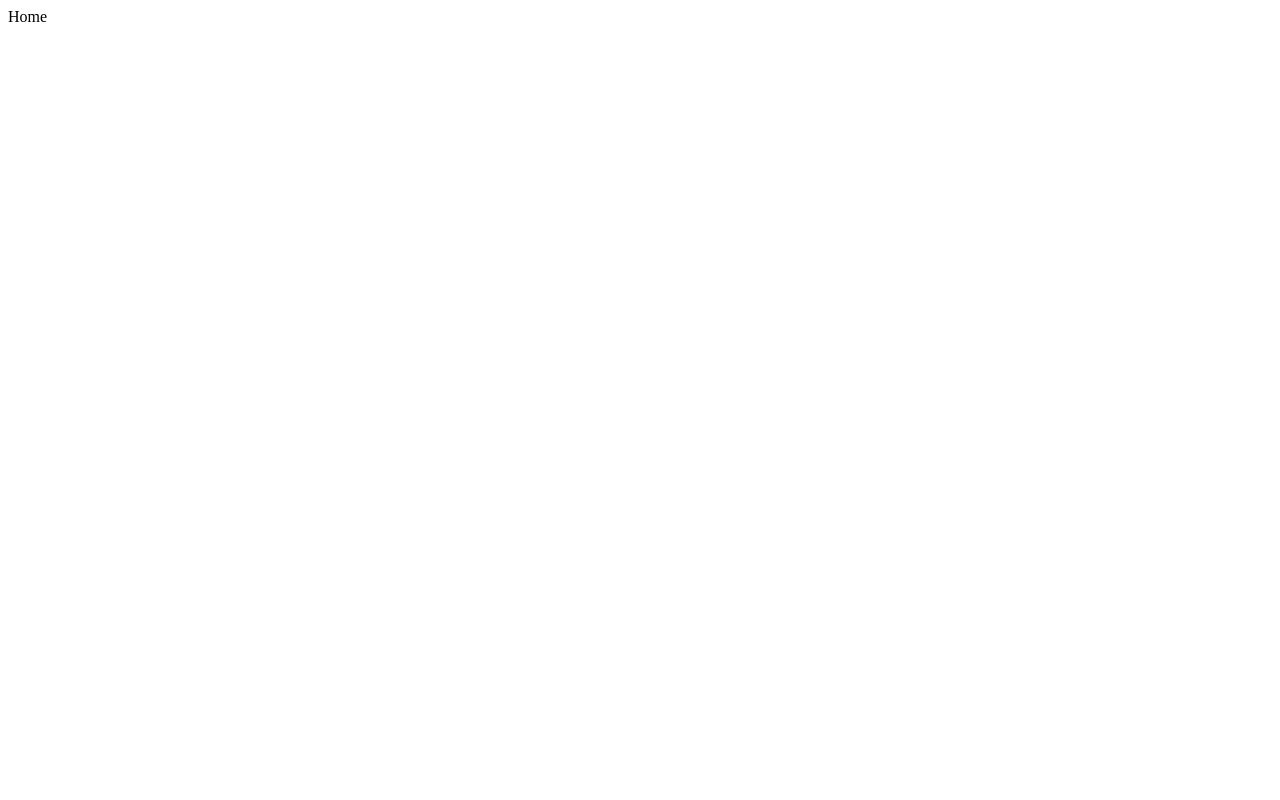
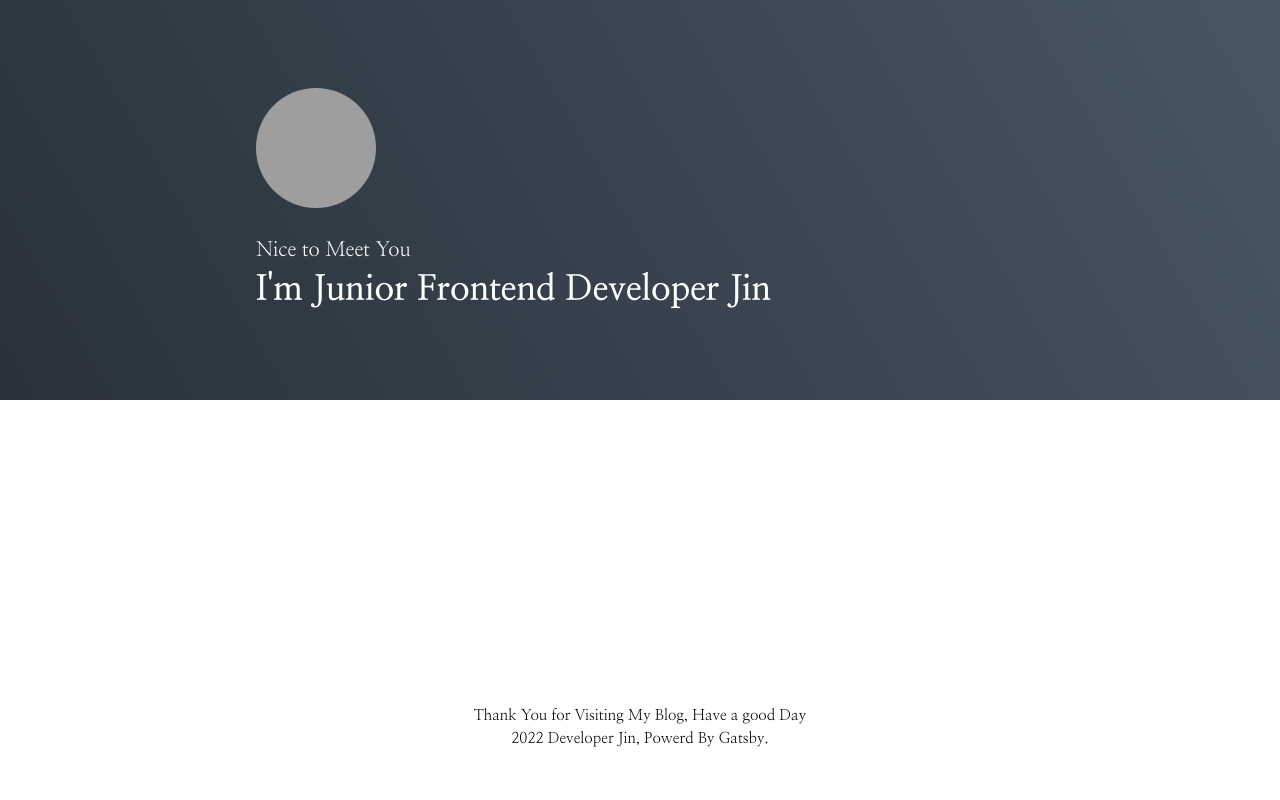
Before and after one commit to hyejin28/development-blog, a Gatsby site: page / in a window 1280 px wide. Built offline with nearby package versions, Linux system fonts and the light colour scheme; Gatsby itself is replaced by a stand-in of ours; grey boxes are pictures that could not be loaded.

Commit message:
develop main

```diff
--- a/package.json
+++ b/package.json
@@ -5,6 +5,8 @@
   "version": "0.1.0",
   "author": "Kyle Mathews <mathews.kyle@gmail.com>",
   "dependencies": {
+    "@emotion/react": "^11.10.4",
+    "@emotion/styled": "^11.10.4",
     "@typescript-eslint/eslint-plugin": "^5.22.0",
     "eslint": "^8.14.0",
     "eslint-config-prettier": "^8.5.0",
--- /dev/null
+++ b/src/components/Common/Footer.tsx
@@ -0,0 +1,25 @@
+//페이지 하단 푸터
+
+import React, { FunctionComponent } from "react";
+import styled from "@emotion/styled";
+
+const FooterWrapper = styled.div`
+    display: grid;
+    place-items: center;
+    margin-top: auto;
+    padding: 50px 0;
+    font-size: 15px;
+    text-align: center;
+    line-height: 1.5;
+`
+
+const Footer: FunctionComponent = function() {
+    return(
+        <FooterWrapper>
+            Thank You for Visiting My Blog, Have a good Day
+            <br /> 2022 Developer Jin, Powerd By Gatsby.
+        </FooterWrapper>
+    )
+}
+
+export default Footer
--- /dev/null
+++ b/src/components/Common/GlobalStyle.tsx
@@ -0,0 +1,33 @@
+//전역 스타일
+import React, { FunctionComponent } from "react";
+import { css, Global } from "@emotion/react";
+
+const defaultStyle = css`
+    @import url('https://fonts.googleapis.com/css2?family=Nanum+Myeongjo:wght@400;700;800&display=swap');
+
+    * {
+        padding: 0;
+        margin: 0;
+        box-sizing: border-box;
+        font-family: 'Nanum Myeongjo', serif;
+    }
+
+    html,
+    body,
+    #___gatsby {
+        height: 100%
+    }
+
+    a,
+    a:hover {
+        color: inherit;
+        text-decoration: none;
+        cursor: pointer;
+    }
+`
+
+const GlobalStyle: FunctionComponent = function () {
+    return <Global styles={defaultStyle} />
+}
+
+export default GlobalStyle
--- /dev/null
+++ b/src/components/Main/CategoryList.tsx
@@ -0,0 +1 @@
+//카테고리 목록
--- /dev/null
+++ b/src/components/Main/Introduction.tsx
@@ -0,0 +1,47 @@
+//페이지 상단 소개글
+import React, { FunctionComponent } from "react"
+import styled from "@emotion/styled"
+import ProfileImage from "./ProfileImage"
+
+const Background = styled.div`
+    width: 100%;
+    background-image: linear-gradient(60deg, #29323c 0%, #485563 100%);
+    color: #ffffff;
+`
+
+const Wrapper = styled.div`
+    display: flex;
+    flex-direction: column;
+    justify-content: center;
+    align-items: flex-start;
+    width: 768px;
+    height: 400px;
+    margin: 0 auto;
+`
+
+const SubTitle = styled.div`
+    font-size: 20px;
+    font-weight: 400;
+`
+
+const Title = styled.div`
+    margin-top: 5px;
+    font-size: 35px;
+    font-weight: 700;
+`
+
+const Introduction: FunctionComponent = function() {
+    return(
+        <Background>
+            <Wrapper>
+                <ProfileImage/>
+                <div>
+                    <SubTitle>Nice to Meet You</SubTitle>
+                    <Title>I'm Junior Frontend Developer Jin</Title>
+                </div>
+            </Wrapper>
+        </Background>
+    )
+}
+
+export default Introduction
--- /dev/null
+++ b/src/components/Main/PostItem.tsx
@@ -0,0 +1 @@
+//포스트 아이템
--- /dev/null
+++ b/src/components/Main/PostList.tsx
@@ -0,0 +1 @@
+//여러 포스트 아이템을 묶는 포스트 리스트
--- /dev/null
+++ b/src/components/Main/ProfileImage.tsx
@@ -0,0 +1,19 @@
+//소개글 구역에서 사용할 프로필 이미지
+
+import React, { FunctionComponent } from "react"
+import styled from "@emotion/styled"
+
+const PROFILE_IMAGE_LINK = '<https://avatars.githubusercontent.com/u/85987839?v=4>;'
+
+const ProfileImageWrapper = styled.img`
+    width: 120px;
+    height: 120px;
+    margin-bottom: 30px;
+    border-radius: 50%;
+`
+
+const ProfileImage: FunctionComponent = function() {
+    return <ProfileImageWrapper src={PROFILE_IMAGE_LINK} alt= "Profile Image" />
+}
+
+export default ProfileImage
--- a/src/components/Text.tsx
+++ /dev/null
@@ -1,11 +0,0 @@
-import React, { FunctionComponent } from 'react'
-
-interface TextProps {
-  text: string
-}
-
-const Text: FunctionComponent<TextProps> = function ({ text }) {
-  return <div>{text}</div>
-}
-
-export default Text
--- a/src/pages/index.tsx
+++ b/src/pages/index.tsx
@@ -1,8 +1,23 @@
 import React, { FunctionComponent } from 'react'
-import Text from '../components/Text'
+import styled from '@emotion/styled'
+import GlobalStyle from 'components/Common/GlobalStyle'
+import Footer from 'components/Common/Footer'
+import Introduction from 'components/Main/Introduction'
+
+const Container = styled.div`
+  display: flex;
+  flex-direction: column;
+  height: 100vh;
+`
 
 const IndexPage: FunctionComponent = function () {
-  return <Text text="Home" />
+  return (
+    <Container>
+        <GlobalStyle />
+        <Introduction />
+        <Footer/>
+    </Container>
+  )
 }
 
 export default IndexPage
```
Also changed, not shown: src/pages/info.tsx (+63 -4 lines), 1 other file.
